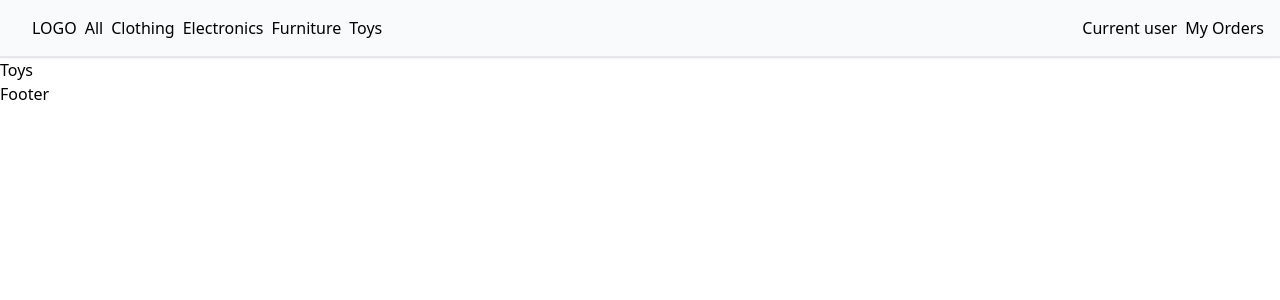
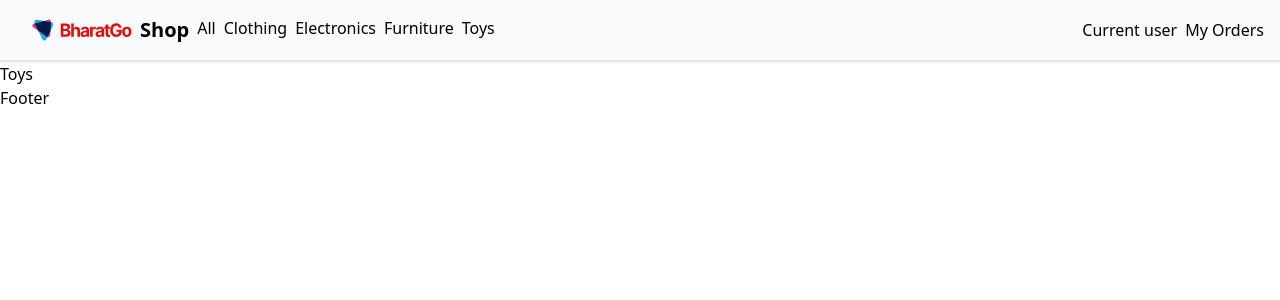
Before and after one commit to sibuspd/demo-bg, a React (Vite) app: page /toys in a window 1280 px wide. Shown: the top 300 px of the page. Built offline with nearby package versions, Linux system fonts and the light colour scheme.

Commit message:
Logo uploaded and adjusted

```diff
--- a/src/components/Header.jsx
+++ b/src/components/Header.jsx
@@ -1,15 +1,14 @@
 import React from 'react'
 import Navbar from './Navbar'
 import CartItems from './CartItems'
+import Logo from './Logo'
 
 function Header() {
   return (
     <div className='flex justify-between items-center p-4 bg-gray-50 border-b-2 shadow-sm'>
 
-
-
             <div className='flex gap-2 ml-4'>
-                LOGO
+                <Logo/>
                 <Navbar/>
             </div>
 
--- /dev/null
+++ b/src/components/Logo.jsx
@@ -0,0 +1,13 @@
+import React from 'react'
+
+function Logo() {
+  return (
+    <div className='flex items-center gap-2'>
+      <img src="/logo.svg" alt="Logo" width={100} />
+      <h1 className='text-xl font-bold'>Shop</h1>
+    </div>
+
+  )
+}
+
+export default Logo
--- a/src/components/Navbar.jsx
+++ b/src/components/Navbar.jsx
@@ -1,14 +1,17 @@
 import React from 'react'
+import { Link } from 'react-router'
+
+// The Navigation bar in consistence with the assignment instruction
 
 function Navbar() {
   return (
-    <div>
-      <ul className='flex gap-2'>
-        <li>All</li>
-        <li>Clothing</li>
-        <li>Electronics</li>
-        <li>Furniture</li>
-        <li>Toys</li>
+    <div className='items-center'>
+      <ul className='flex gap-2 font-thin'>
+        <li><Link to={"/"}>All</Link></li>
+        <li><Link to={"/clothing"}>Clothing</Link></li>
+        <li><Link to={"/electronics"}>Electronics</Link></li>
+        <li><Link to={"/furniture"}>Furniture</Link></li>
+        <li><Link to={"/toys"}>Toys</Link></li>
       </ul>
     </div>
   )
```
Also changed, not shown: public/logo.svg (added).
